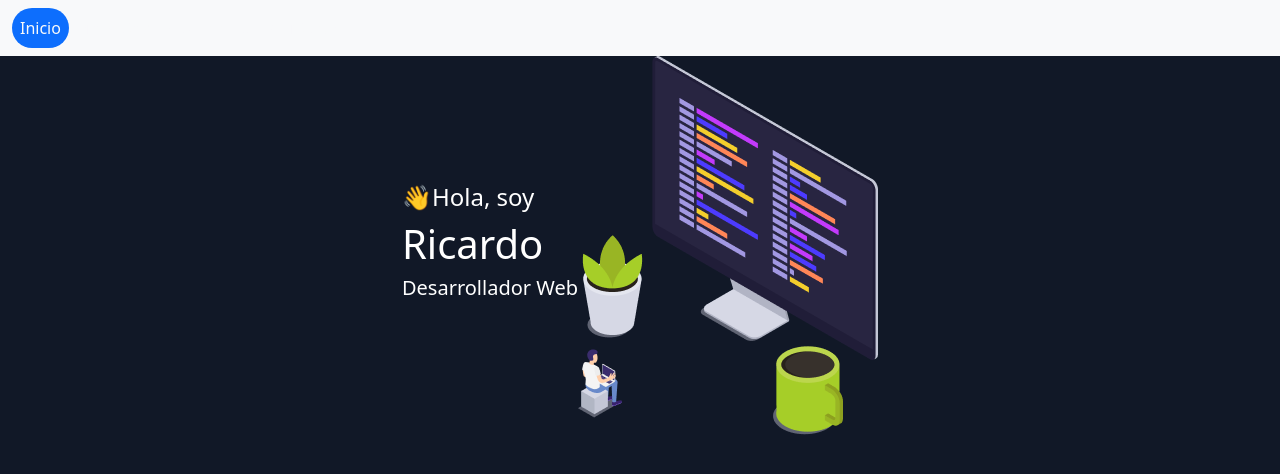
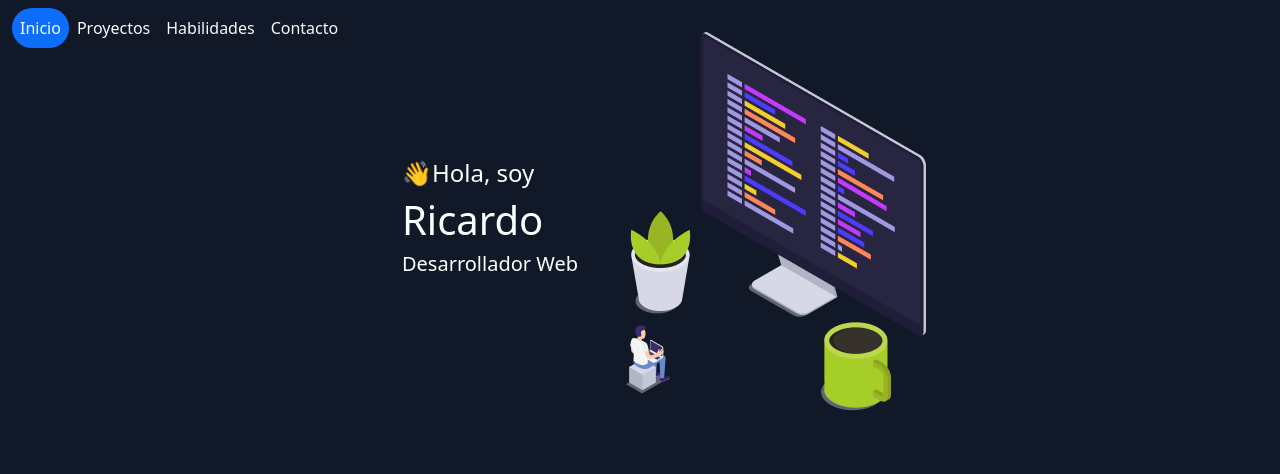
Before and after one commit to blackgoku-97/portafolio, a React (Vite) app: page / in a window 1280 px wide. Shown: the top 474 px of the page. Built offline with nearby package versions, Linux system fonts and the light colour scheme; the HTML template or start-up script is replaced by a standard one.

Commit message:
Actualizacion 3

```diff
--- a/src/Components/Header/Header.jsx
+++ b/src/Components/Header/Header.jsx
@@ -1,7 +1,7 @@
 export const Header = () => {
     return (
         <>
-            <nav className="navbar navbar-expand-lg bg-body-tertiary">
+            <nav className="navbar navbar-expand-lg fixed-top">
                 <div className="container-fluid">
                     <div className="collapse navbar-collapse" id="navbarSupportedContent">
                         <ul className="navbar-nav me-auto mb-2 mb-lg-0">
--- a/src/Components/Inicio/Inicio.css
+++ /dev/null
@@ -1 +0,0 @@
-.container-inicio {}
--- a/src/Components/Inicio/Inicio.jsx
+++ b/src/Components/Inicio/Inicio.jsx
@@ -1,7 +1,7 @@
 export const Inicio = () => {
     return (
-        <div className="container-inicio d-flex align-items-center justify-content-center">
-            <div className="text">
+        <div className="d-flex align-items-center justify-content-center mt-3 p-3">
+            <div className="text m-5">
                 <h4>👋Hola, soy</h4>
                 <h1>Ricardo</h1>
                 <h5>
```
